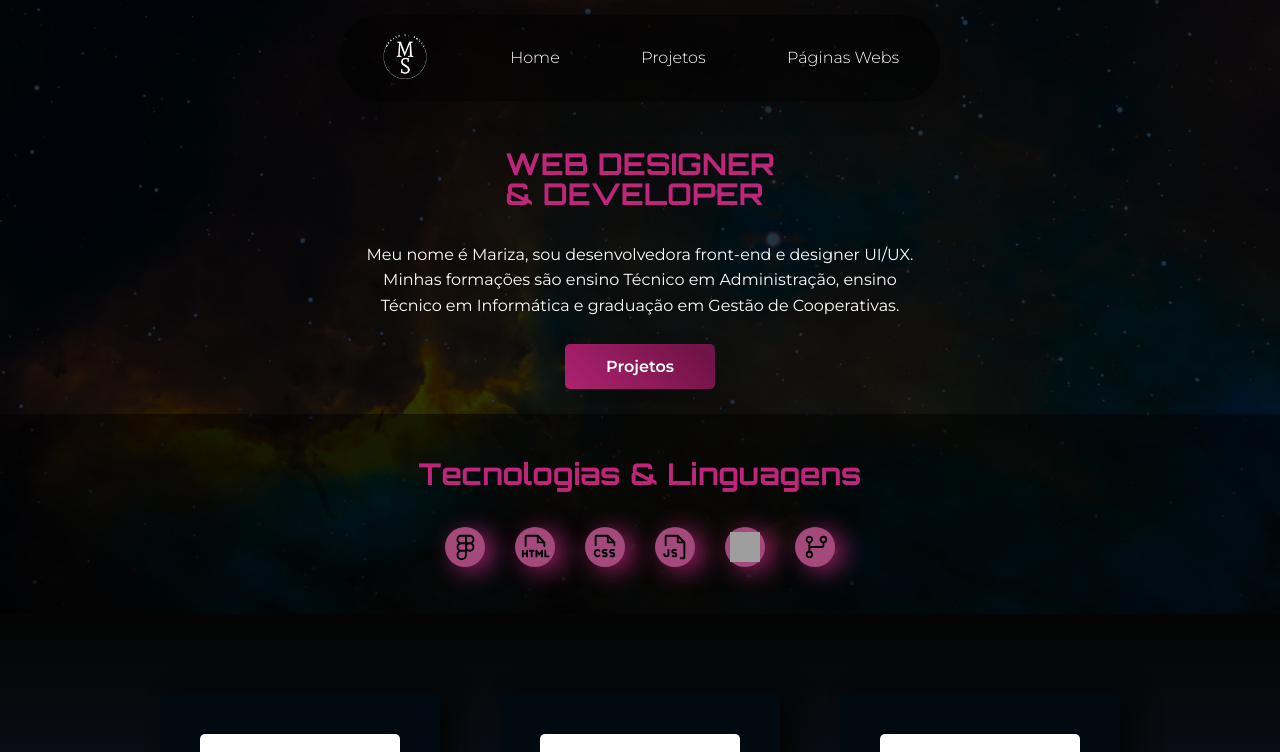
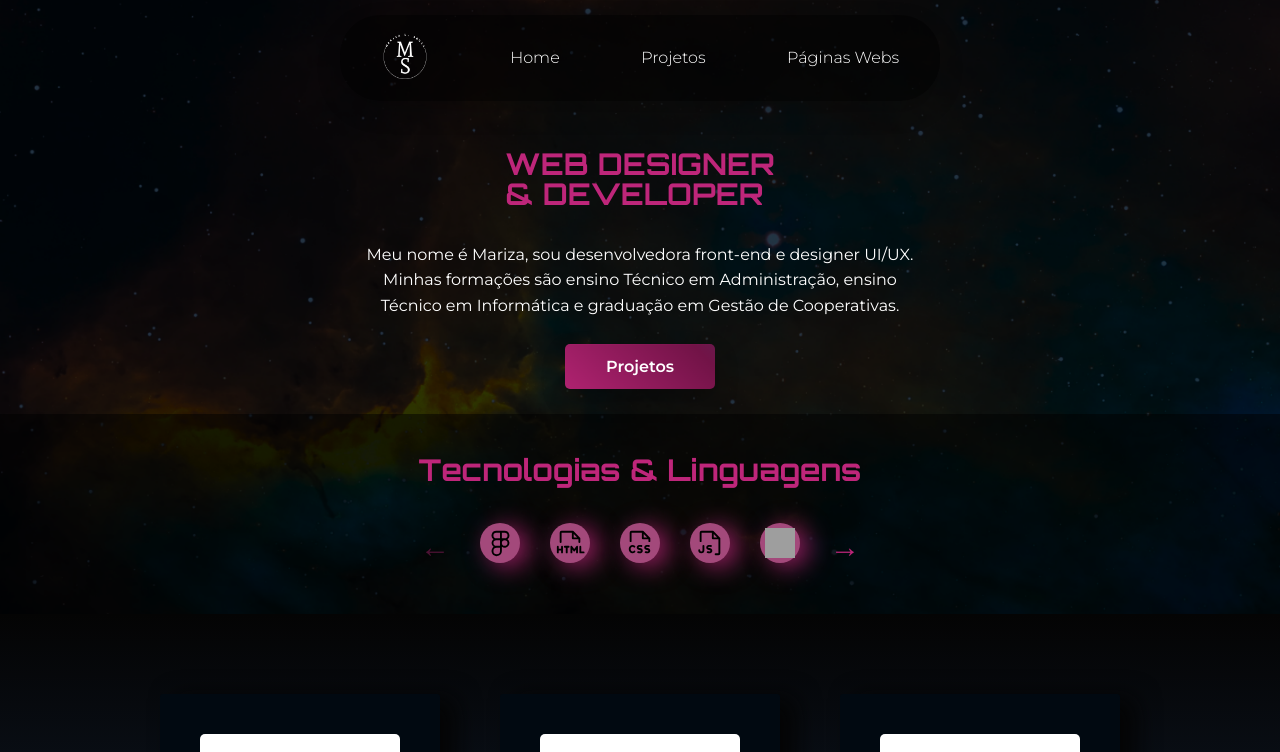
Before and after one commit to MarizaDEV/portfolio_web, a React (Vite) app: page /portfolio-web/home in a window 1280 px wide. Shown: the top 752 px of the page. Built offline with nearby package versions, Linux system fonts and the light colour scheme; grey boxes are pictures that could not be loaded.

Commit message:
Adicionando carrossel

```diff
--- a/src/app/pages/Home/Home.tsx
+++ b/src/app/pages/Home/Home.tsx
@@ -20,6 +20,8 @@ import javascript from "../../shared/assets/icones/javascript.svg";
 import git from "../../shared/assets/icones/git.svg";
 import { Icones } from "../../shared/components/Icones/Icones";
 import { Cards } from "../../shared/components/Cards/Cards";
+import { useState } from "react";
+import { Arrow } from "../../shared/components/Icones/styles/styles";
 
 const iconsData = [
   { image: figma, title: "Figma" },
@@ -38,6 +40,27 @@ export const Home = () => {
   const handleClick = () => {
     navigate("/projetos");
   };
+
+  const [currentIndex, setCurrentIndex] = useState(0);
+  const itemsPerPage = 5;
+
+  const handleNext = () => {
+    if (currentIndex + itemsPerPage < iconsData.length) {
+      setCurrentIndex((prevIndex) => prevIndex + itemsPerPage);
+    }
+  };
+
+  const handlePrev = () => {
+    if (currentIndex - itemsPerPage >= 0) {
+      setCurrentIndex((prevIndex) => prevIndex - itemsPerPage);
+    }
+  };
+
+  const displayedIcons = iconsData.slice(
+    currentIndex,
+    currentIndex + itemsPerPage
+  );
+
   return (
     <>
       <Container>
@@ -72,9 +95,18 @@ export const Home = () => {
           <Box5>
             <h1>Tecnologias & Linguagens</h1>
             <div className="icons-ling">
-              {iconsData.map((icon, index) => (
+              <Arrow onClick={handlePrev} disabled={currentIndex === 0}>
+                ←
+              </Arrow>
+              {displayedIcons.map((icon, index) => (
                 <Icones key={index} image={icon.image} title={icon.title} />
               ))}
+              <Arrow
+                onClick={handleNext}
+                disabled={currentIndex + itemsPerPage >= iconsData.length}
+              >
+                →
+              </Arrow>
             </div>
           </Box5>
         </BoxTop>
--- a/src/app/shared/components/Icones/styles/styles.ts
+++ b/src/app/shared/components/Icones/styles/styles.ts
@@ -39,3 +39,14 @@ export const Tooltip = styled.div`
   z-index: 1;
   transition: visibility 0.2s ease;
 `;
+
+export const Arrow = styled.button`
+  background: none;
+  border: none;
+  color: #be267a;
+  font-size: 30px;
+  cursor: pointer;
+  &:hover {
+    opacity: 0.7;
+  }
+`;
```
